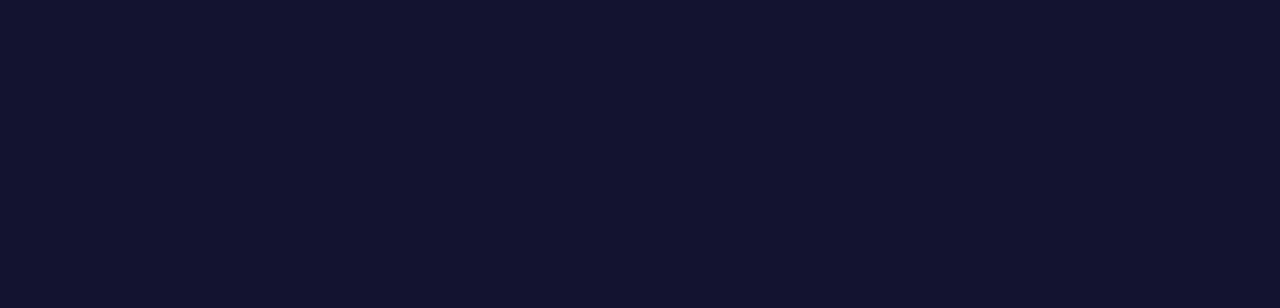
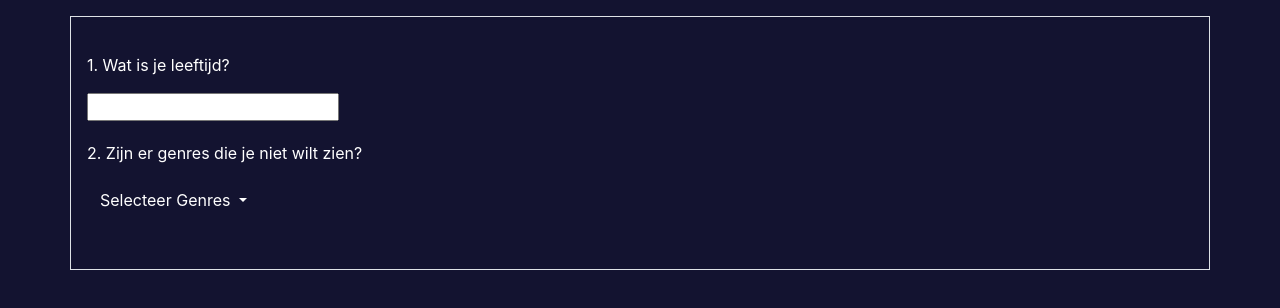
Before and after one commit to Rikku77/yc2210-vue, a Vue app: page /filters in a window 1280 px wide. Before the commit this address had no page. Shown: the top 308 px of the page. Built offline with nearby package versions, Linux system fonts and the light colour scheme; a web font is replaced by a local one.

Commit message:
Filter routing and dropdown menu added

```diff
--- a/src/router/index.ts
+++ b/src/router/index.ts
@@ -3,6 +3,7 @@ import LoginView from '../views/LoginView.vue'
 import RegisterView from '../views/RegisterView.vue'
 import LandingView from '../views/LandingView.vue'
 import QuestionView from '../views/QuestionView.vue'
+import FilterView from '../views/FilterView.vue'
 
 const router = createRouter({
   history: createWebHistory(import.meta.env.BASE_URL),
@@ -30,6 +31,11 @@ const router = createRouter({
       path: '/questions',
       name: 'questions',
       component: QuestionView
+    },
+    {
+      path: '/filters',
+      name: 'filters',
+      component: FilterView
     }
   ]
 })
--- /dev/null
+++ b/src/views/FilterView.vue
@@ -0,0 +1,63 @@
+<script lang="ts">
+import { defineComponent } from 'vue';
+
+export default defineComponent({
+    name: "filters"
+})
+</script>
+
+<template>
+    <main>
+        <div class="container p-3 my-3 border">
+            <div>
+                <p>1. Wat is je leeftijd?</p>
+                <input type="text">
+            </div>
+            <div>
+                <p>2. Zijn er genres die je niet wilt zien?</p>
+                <div class="btn-group dropdown-filter">
+                    <button type="button" class="btn btn-default dropdown-toggle" data-toggle="dropdown" aria-haspopup="true" aria-expanded="false">
+                        Selecteer Genres
+                        <span class="caret"></span>
+                    </button>
+                    <ul @click.stop="" class="dropdown-menu">
+                        <li>
+                            <label class="dropdown-label">
+                                <input type="checkbox"> Genre 1
+                            </label>
+                        </li>
+                        <li>
+                            <label class="dropdown-label">
+                                <input type="checkbox"> Genre 2
+                            </label>
+                        </li>
+                        <li>
+                            <label class="dropdown-label">
+                                <input type="checkbox"> Genre 3
+                            </label>
+                        </li>
+                    </ul>
+                </div>
+            </div>
+            <label></label>
+        </div>
+    </main>
+</template>
+
+<style>
+.filter-container{
+    display: flex;
+}
+
+.btn {
+    color: white;
+}
+
+.dropdown-label{
+    color: black;
+}
+
+input[type="checkbox"] {
+    margin-right: .5em;
+}
+</style>
--- a/src/views/QuestionView.vue
+++ b/src/views/QuestionView.vue
@@ -51,6 +51,7 @@ export default defineComponent({
             AnswerService.postAnswers(answerData)
             .then((response: ResponseDto) => {
                 console.log(response)
+                this.$router.push("filters")
             })
             .catch((e: Error) => {
                 console.log(e);
```
